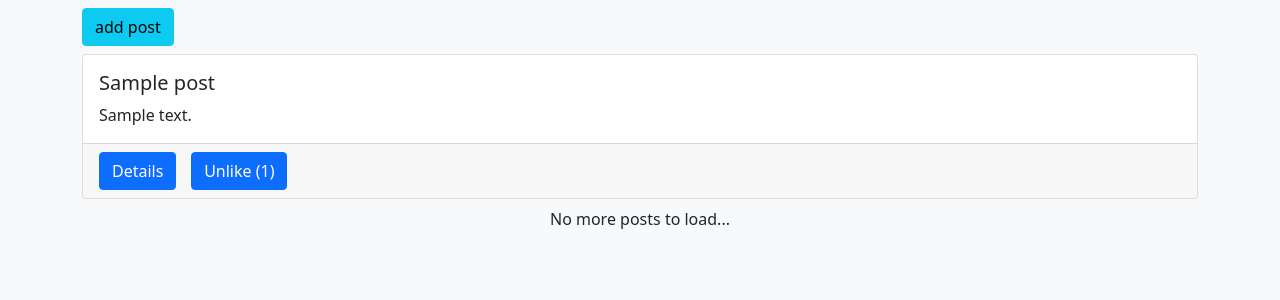
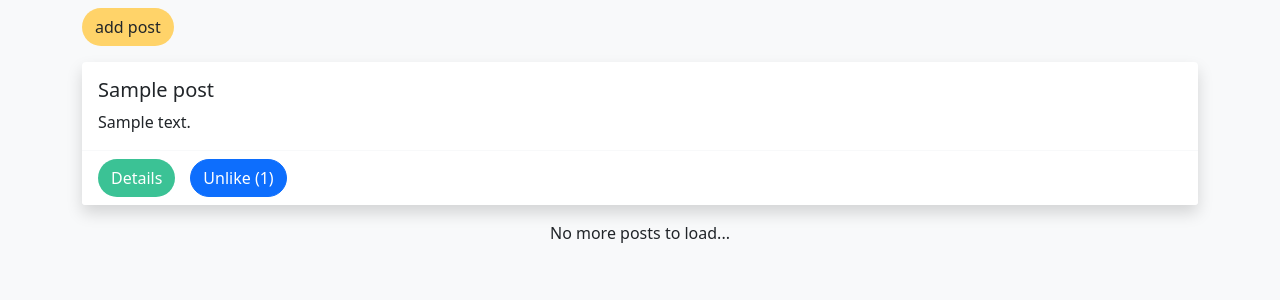
Before and after one commit to LYH94/DjangoJS, a Django app: page / in a window 1280 px wide. Shown: the top 300 px of the page. Run offline with Django 5.2, Linux system fonts and the light colour scheme; a user stored in the database is signed in; tables that the repository leaves empty hold one stand-in row (values such as "Sample post"); some libraries are stand-ins or nearby versions.

Commit message:
style: update button and card style

```diff
--- a/dj_ajax/src/posts/static/posts/main.js
+++ b/dj_ajax/src/posts/static/posts/main.js
@@ -85,19 +85,19 @@ const getData = () => {
         console.log(data);
         data.forEach(el => {
           postsBox.innerHTML += `
-            <div class="card mb-2">
+            <div class="card shadow border-0 card-hover-effect mb-3">
               <div class="card-body">
                 <h5 class="card-title">${el.title}</h5>
                 <p class="card-text">${el.body}</p>
               </div>
-              <div class="card-footer">
+              <div class="card-footer bg-white border-top border-light">
                 <div class="row">
                   <div class="col-1">
-                    <a href="${url}${el.id}" class="btn btn-primary">Details</a>
+                    <a href="${url}${el.id}" class="btn bg-primary-green text-white btn-rounded text-nowrap">Details</a>
                   </div>
                   <div class="col-1">
                     <form class="like-unlike-forms" data-form-id="${el.id}">
-                      <button href="#" class="btn btn-primary text-nowrap" id="like-unlike-${el.id}">${el.liked ? `Unlike (${el.count})`: `Like (${el.count})`}</button>
+                      <button href="#" class="btn btn-primary btn-rounded text-nowrap" id="like-unlike-${el.id}">${el.liked ? `Unlike (${el.count})`: `Like (${el.count})`}</button>
                     </form>
                   </div>
                 </div>
@@ -145,25 +145,25 @@ postForm.addEventListener('submit', e => {
       console.log(response);
       newPostId = response.id;
       postsBox.insertAdjacentHTML('afterbegin', `
-        <div class="card mb-2">
+        <div class="card shadow border-0 card-hover-effect mb-3 highlight-new">
           <div class="card-body">
             <h5 class="card-title">${response.title}</h5>
             <p class="card-text">${response.body}</p>
           </div>
-          <div class="card-footer">
+          <div class="card-footer bg-white border-top border-light">
             <div class="row">
               <div class="col-1">
-                <a href="${url}${response.id}" class="btn btn-primary">Details</a>
+                <a href="${url}${response.id}" class="btn bg-primary-green text-white btn-rounded">Details</a>
               </div>
               <div class="col-1">
                 <form class="like-unlike-forms" data-form-id="${response.id}">
-                  <button href="#" class="btn btn-primary text-nowrap" id="like-unlike-${response.id}">Like (0)</button>
+                  <button href="#" class="btn bg-primary-yellow text-dark-gray btn-rounded text-nowrap" id="like-unlike-${response.id}">Like (0)</button>
                 </form>
               </div>
             </div>
           </div>
         </div>
-        `)
+      `);
         likeUnlikePosts();
         // $('#addPostModal').modal('hide');
         handleAlerts('success', 'New post added!');
--- a/dj_ajax/src/posts/templates/posts/main.html
+++ b/dj_ajax/src/posts/templates/posts/main.html
@@ -26,8 +26,8 @@ post
             {% csrf_token %}
             {{ form|crispy }}
             <div class="modal-footer">
-              <button type="button" class="btn btn-danger add-modal-close" data-bs-dismiss="modal">close</button>
-              <button type="submit" id="add-btn" class="btn btn-success">+ add</button>
+              <button type="button" class="btn btn-danger btn-rounded add-modal-close" data-bs-dismiss="modal">close</button>
+              <button type="submit" id="add-btn" class="btn btn-success btn-rounded">+ add</button>
             </div>
           </form>
           <form action="upload/" id="my-dropzone" class="dropzone dz d-none">
@@ -42,7 +42,7 @@ post
   </div>
 
   <div id="alert-box"></div>
-  <button type="button" class="btn btn-info mb-2" data-bs-toggle="modal" data-bs-target="#addPostModal">
+  <button type="button" class="btn bg-primary-yellow btn-rounded mb-3" data-bs-toggle="modal" data-bs-target="#addPostModal">
     add post
   </button>
 
@@ -52,6 +52,6 @@ post
     </div>
   </div>
   <div id="end-box" class="text-center mb-3">
-    <div id="load-btn" class="btn btn-primary">Load more</div>
+    <div id="load-btn" class="btn btn-outline-primary">Load more</div>
   </div>
 {% endblock content %}
--- a/dj_ajax/src/static/style.css
+++ b/dj_ajax/src/static/style.css
@@ -1,3 +1,24 @@
+:root {
+  --primary-green: #3bc295;
+  --primary-yellow: #ffd369;
+}
+
+.bg-primary-green {
+  background-color: var(--primary-green)
+}
+
+.bg-primary-yellow {
+  background-color: var(--primary-yellow)
+}
+
+.btn-rounded {
+  border-radius: 3rem !important;
+}
+
+.card-rounded {
+  border-radius: .75rem !important;
+}
+
 .dz {
   border: dashed !important;
   border-color: #ccc !important;
```
Also changed, not shown: dj_ajax/src/posts/templates/posts/detail.html (+9 -7 lines).
